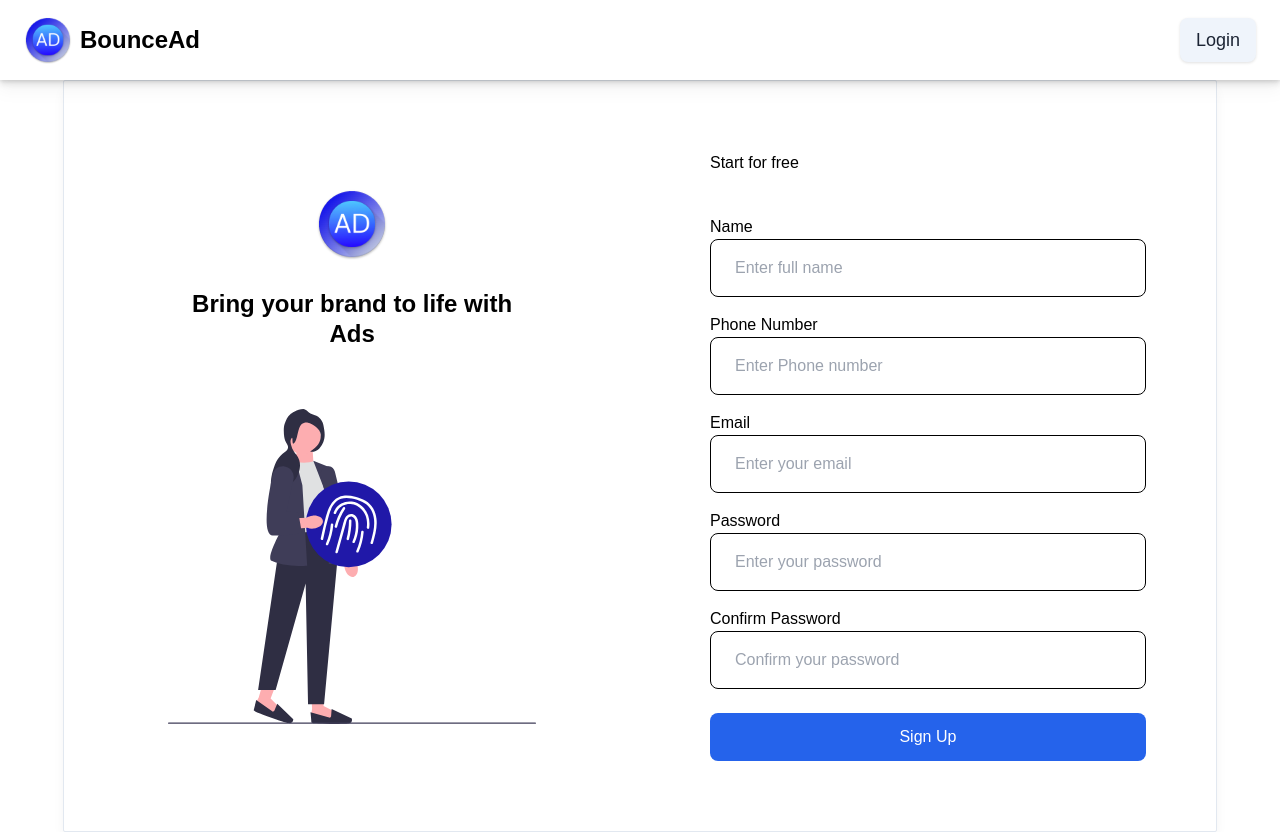
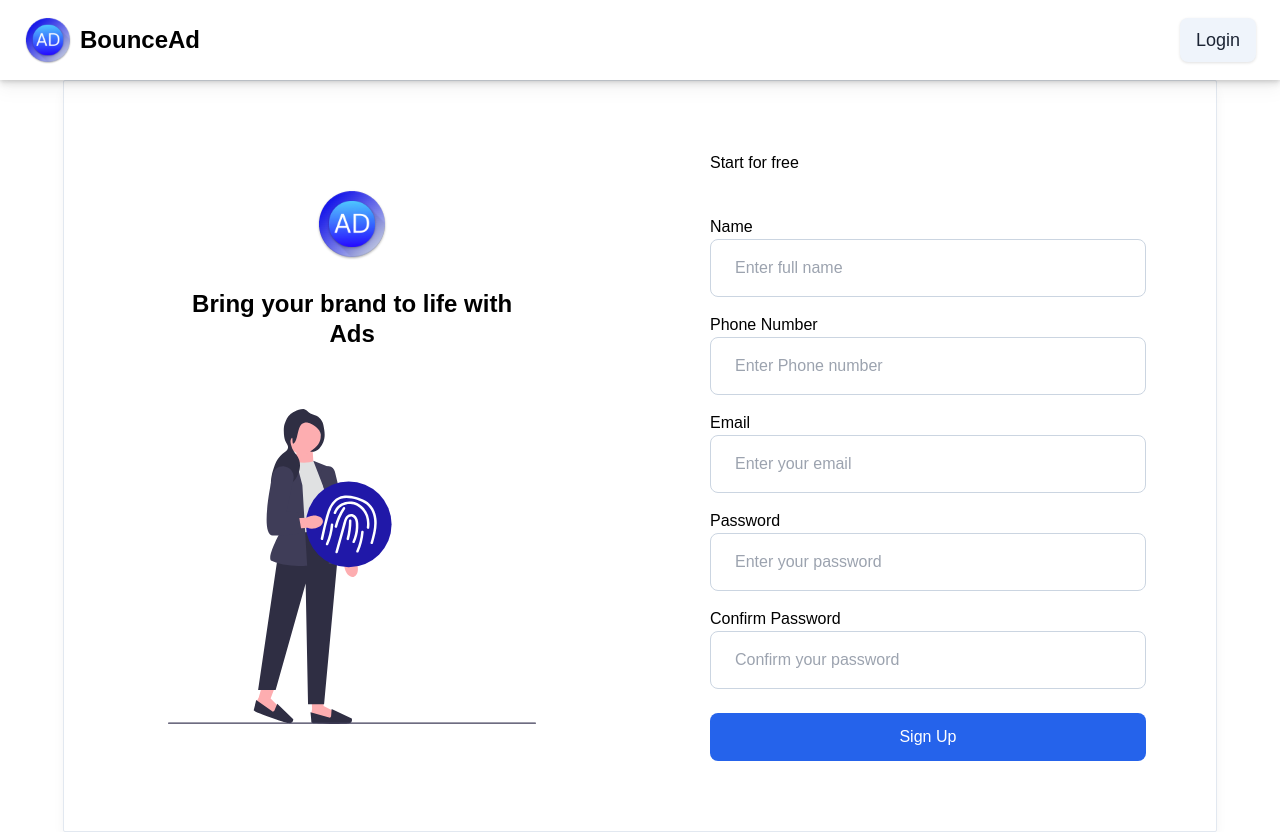
Before and after one commit to Akash-Rathor/FE_BounceAd_Company, a React (Create React App) app: page /signup in a window 1280 px wide. Built offline with nearby package versions, Linux system fonts and the light colour scheme.

Commit message:
minor changes

```diff
--- a/src/pages/Auth/Signup.jsx
+++ b/src/pages/Auth/Signup.jsx
@@ -128,7 +128,7 @@ const Signup = () => {
                         value={name}
                         onChange={(e) => setName(e.target.value)}
                         placeholder="Enter full name"
-                        className="w-full rounded-lg border py-4 pl-6 pr-10"
+                        className="w-full rounded-lg border py-4 pl-6 pr-10 border-slate-300"
                       />
                     </div>}
                     {!isVisible && <div className="mb-4">
@@ -138,7 +138,7 @@ const Signup = () => {
                         value={phone}
                         onChange={(e) => setPhone(e.target.value)}
                         placeholder="Enter Phone number"
-                        className="w-full rounded-lg border py-4 pl-6 pr-10"
+                        className="w-full rounded-lg border py-4 pl-6 pr-10 border-slate-300"
                       />
                     </div>}
                     {!isVisible && <div className="mb-4">
@@ -148,7 +148,7 @@ const Signup = () => {
                         value={email}
                         onChange={(e) => setEmail(e.target.value)}
                         placeholder="Enter your email"
-                        className="w-full rounded-lg border py-4 pl-6 pr-10"
+                        className="w-full rounded-lg border py-4 pl-6 pr-10 border-slate-300"
                       />
                     </div>}
                     {!isVisible && <div className="mb-4">
@@ -158,7 +158,7 @@ const Signup = () => {
                         value={password}
                         onChange={(e) => setPassword(e.target.value)}
                         placeholder="Enter your password"
-                        className="w-full rounded-lg border py-4 pl-6 pr-10"
+                        className="w-full rounded-lg border py-4 pl-6 pr-10 border-slate-300"
                       />
                     </div>}
                     {!isVisible && <div className="mb-6">
@@ -168,7 +168,7 @@ const Signup = () => {
                         value={confirmPassword}
                         onChange={(e) => setConfirmPassword(e.target.value)}
                         placeholder="Confirm your password"
-                        className="w-full rounded-lg border py-4 pl-6 pr-10"
+                        className="w-full rounded-lg border py-4 pl-6 pr-10 border-slate-300"
                       />
                     </div>}
                     {!isVisible && <div className="flex justify-end">
--- a/src/utility/Auth/Auth.jsx
+++ b/src/utility/Auth/Auth.jsx
@@ -8,8 +8,8 @@ function useLogin() {
 
     const loginUser = async(token,userInfo) => {
       console.log('token,userInfo',token,userInfo)
-      Cookies.set('token', token, { expires: 1, secure: true });
-      Cookies.set('user', JSON.stringify(userInfo), { expires: 1, secure: true });
+      Cookies.set('token', token, { expires: 1, secure: false,sameSite: 'Lax' });
+      Cookies.set('user', JSON.stringify(userInfo), { expires: 1, secure: false,sameSite: 'Lax' });
       console.log('token and userInfo set in cookies')
       navigate('/dashboard', { state: { userInfo } });
     };
```
